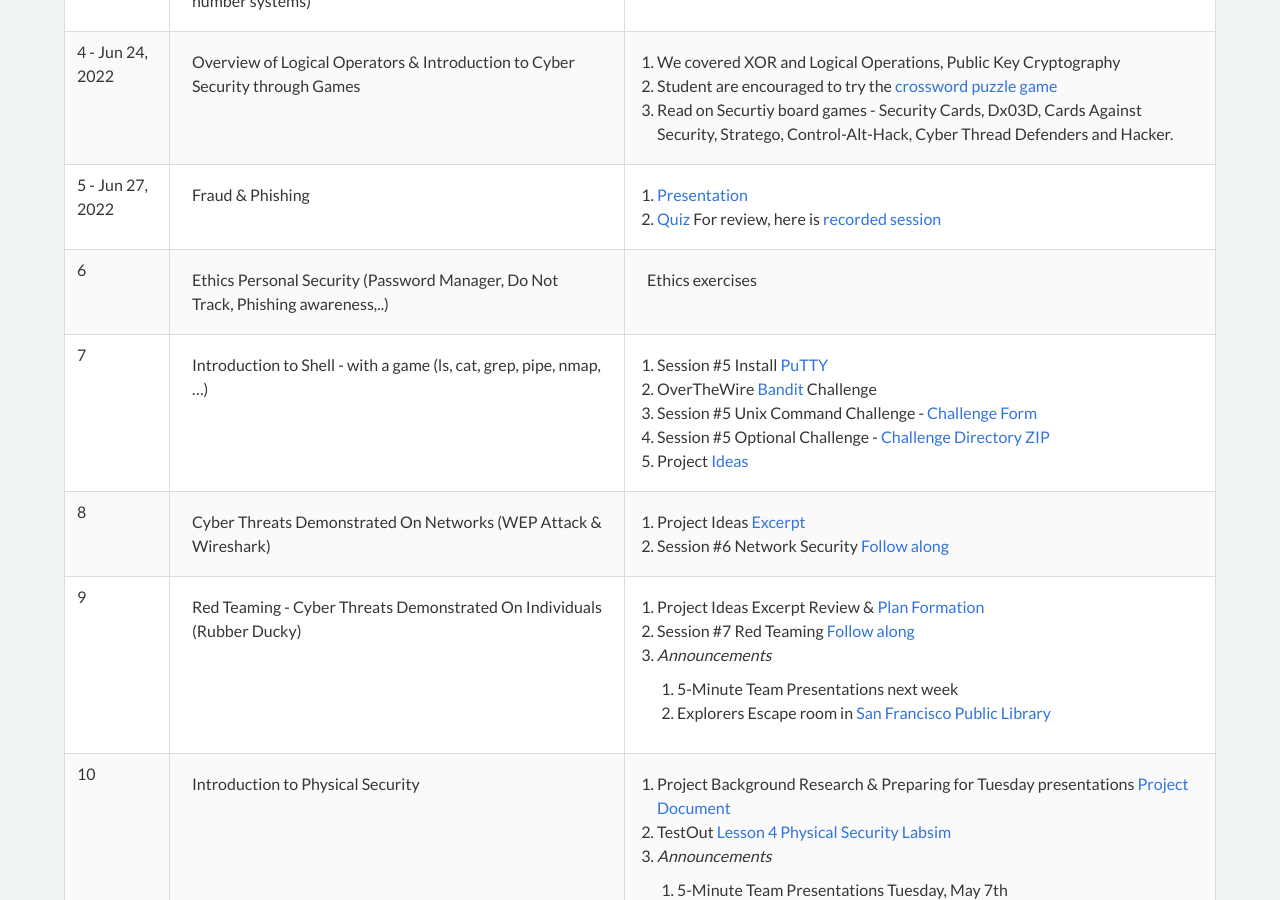
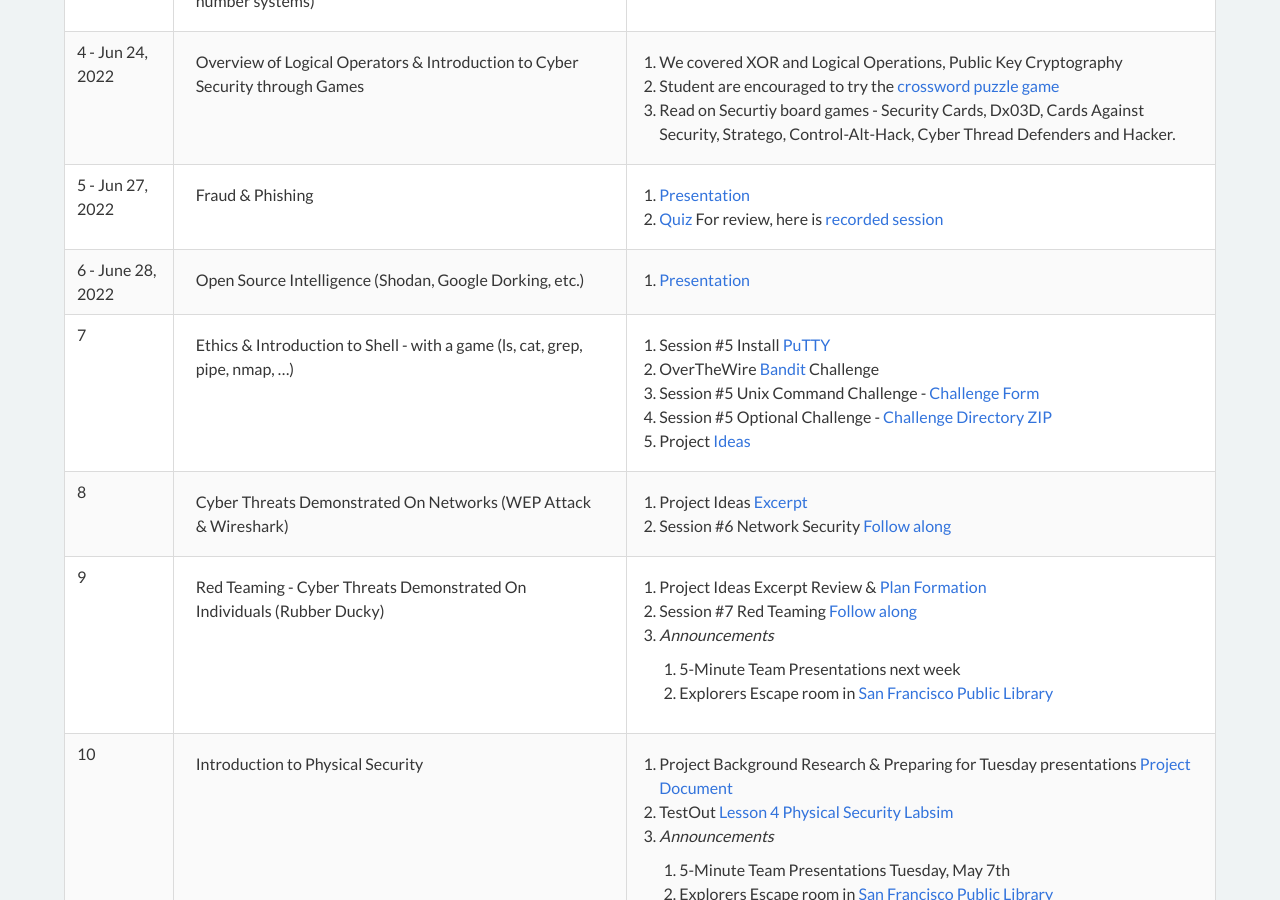
Before and after one commit to cyberdefendersprogram/www-homepage, a Jekyll site: the page built from pages/programs/cyberexplorers-ncat.md, in a window 1280 px wide and 900 px high, scrolled down 1495 px. Built offline with Jekyll 4.4.1, drawn with Linux system fonts in a browser that asks for light colours; nearby versions of some CDN libraries.

Commit message:
Update cyber-explorers-ncat.yml

```diff
--- a/_data/cyber-explorers-ncat.yml
+++ b/_data/cyber-explorers-ncat.yml
@@ -30,13 +30,13 @@
     2. [Quiz](https://docs.google.com/forms/d/e/1FAIpQLScqr1t1O7d2IKlKhNExNh3dqlrSEPfe_V7dF838MUodCTYJ2g/viewform)
     For review, here is [recorded session](https://us06web.zoom.us/rec/share/yOQRRiWasXkFhvqTmvpJAU5SLotQMLWIAyfYSnU4VjHto6UkmSgeXtV4wAVRnUsQ.0vz4yggtgXCLCiAI?startTime=1656342515000)
 
-- session: 6
-  desc: Ethics Personal Security (Password Manager, Do Not Track, Phishing awareness,..)
+- session: 6 - June 28, 2022
+  desc: Open Source Intelligence (Shodan, Google Dorking, etc.)
   notes: |
-    Ethics exercises
+    1. [Presentation](https://docs.google.com/presentation/d/1W_9jh0Qc5b4rM5sE85ZtLmmy-UiHCNdXp9w8bn01fVs/edit?usp=sharing)
 
 - session: 7
-  desc: Introduction to Shell - with a game (ls, cat, grep, pipe, nmap, …)
+  desc: Ethics & Introduction to Shell - with a game (ls, cat, grep, pipe, nmap, …)
   notes: |
     1. Session #5  Install [PuTTY](https://www.putty.org/)
     2. OverTheWire [Bandit](http://overthewire.org/wargames/bandit/bandit0.html) Challenge
```
